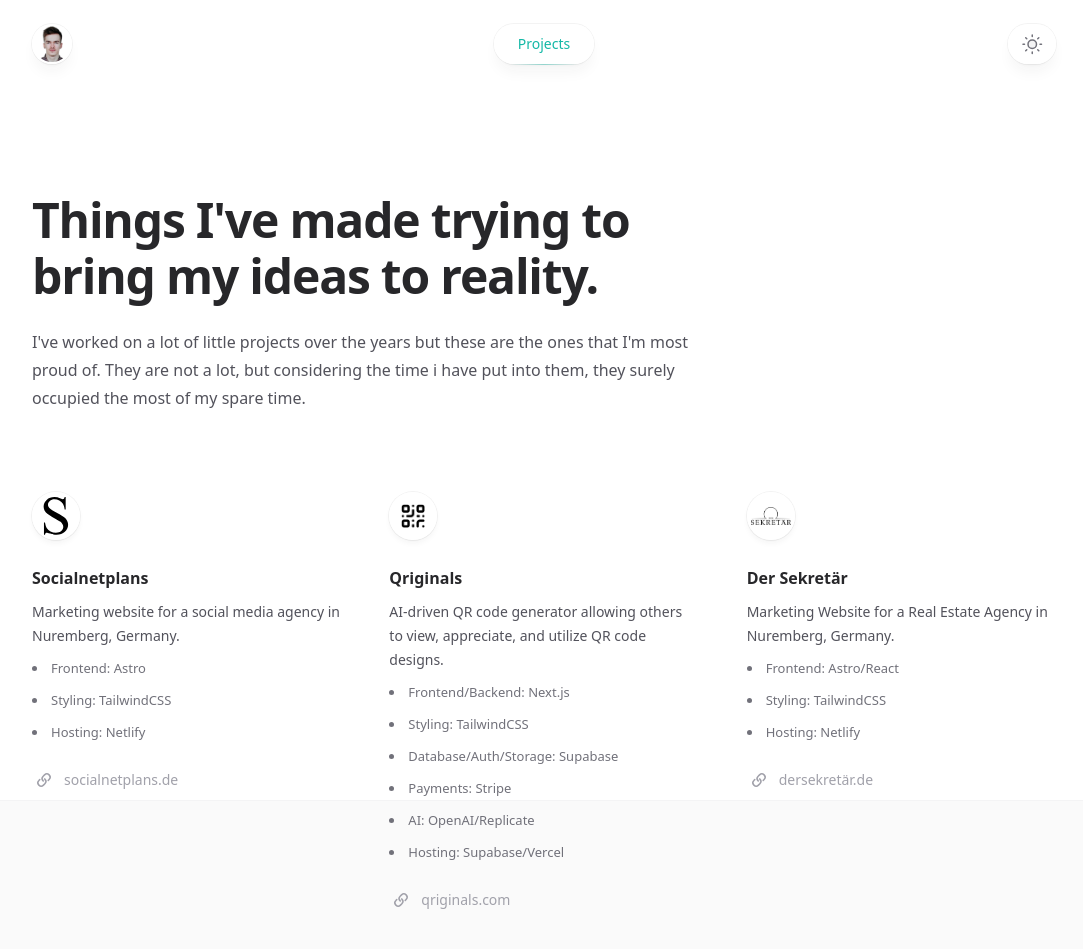
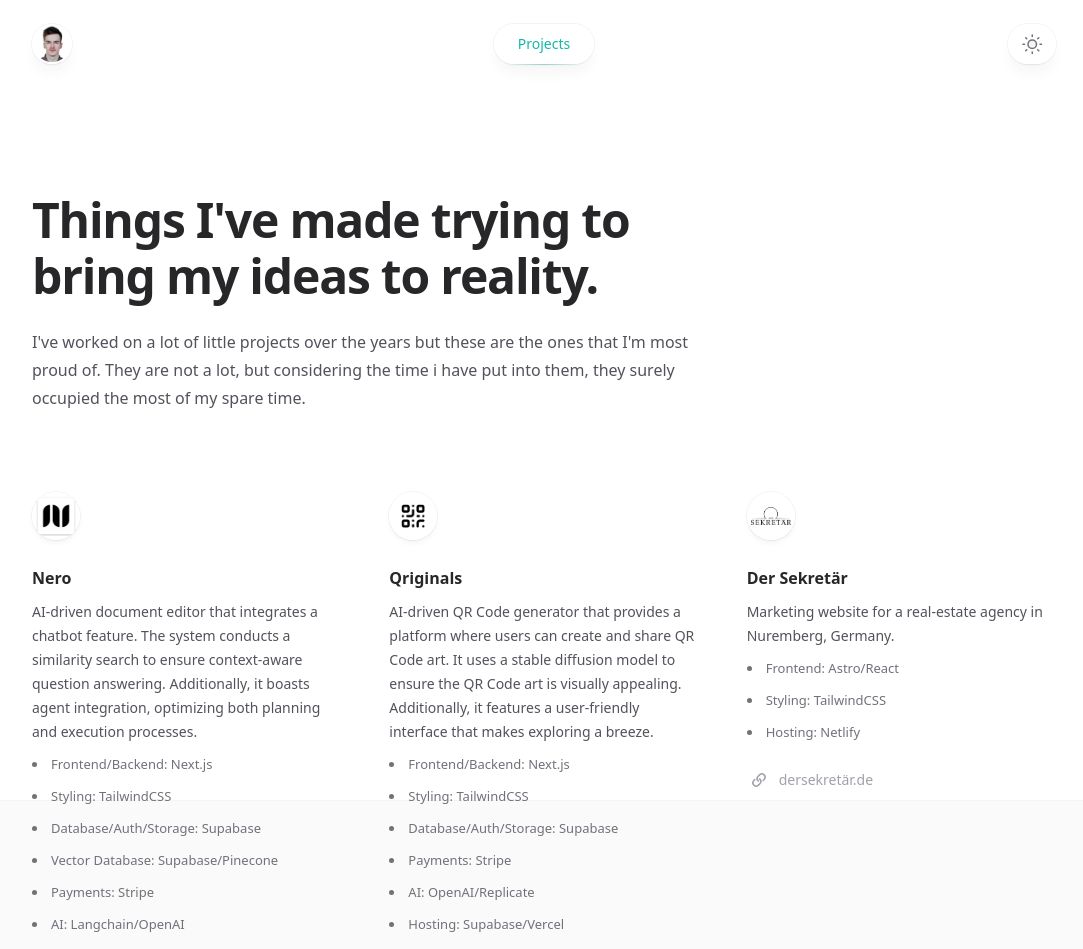
Before and after one commit to arthureberledev/portfolio, a Next.js app: page /projects in a window 1280 px wide. Shown: the top 949 px of the page, without its empty margins (96-1179 px from the left). Built offline with nearby package versions, Linux system fonts and the light colour scheme.

Commit message:
included nero as project and removed socialnetplans

```diff
--- a/pages/projects.tsx
+++ b/pages/projects.tsx
@@ -7,38 +7,78 @@
 
 import derSekretaerLogo from '@images/logos/der-sekretaer.webp';
 import lovemadepresentsLogo from '@images/logos/lovemadepresents.svg';
+import neroLogo from '@images/logos/nero.png';
 import qriginalsLogo from '@images/logos/qriginals.png';
-import socialnetplansLogo from '@images/logos/socialnetplans.svg';
 
 const projects = [
   {
-    name: 'Socialnetplans',
+    name: 'Nero',
     description:
-      'Marketing website for a social media agency in Nuremberg, Germany.',
+    'AI-driven document editor that integrates a chatbot feature. The system conducts a similarity search to ensure context-aware question answering. Additionally, it boasts agent integration, optimizing both planning and execution processes.',
     stack: [
       {
-        type: 'Frontend',
-        name: 'Astro',
+        type: 'Frontend/Backend',
+        name: 'Next.js',
       },
       {
         type: 'Styling',
         name: 'TailwindCSS',
       },
       {
+        type: 'Database/Auth/Storage',
+        name: 'Supabase',
+      },
+      {
+        type: 'Vector Database',
+        name: 'Supabase/Pinecone',
+      },
+      {
+        type: 'Payments',
+        name: 'Stripe',
+      },
+      {
+        type: 'AI',
+        name: 'Langchain/OpenAI',
+      },
+      {
         type: 'Hosting',
-        name: 'Netlify',
+        name: 'Supabase/Vercel',
       },
     ],
     link: {
-      href: 'https://socialnetplans.de/',
-      label: 'socialnetplans.de',
+      href: 'https://www.usenero.com/',
+      label: 'usenero.com',
     },
-    logo: socialnetplansLogo,
+    logo: neroLogo,
   },
+  // {
+  //   name: 'Socialnetplans',
+  //   description:
+  //     'Marketing website for a social media agency in Nuremberg, Germany.',
+  //   stack: [
+  //     {
+  //       type: 'Frontend',
+  //       name: 'Astro',
+  //     },
+  //     {
+  //       type: 'Styling',
+  //       name: 'TailwindCSS',
+  //     },
+  //     {
+  //       type: 'Hosting',
+  //       name: 'Netlify',
+  //     },
+  //   ],
+  //   link: {
+  //     href: 'https://socialnetplans.de/',
+  //     label: 'socialnetplans.de',
+  //   },
+  //   logo: socialnetplansLogo,
+  // },
   {
     name: 'Qriginals',
     description:
-      'AI-driven QR code generator allowing others to view, appreciate, and utilize QR code designs.',
+      'AI-driven QR Code generator that provides a platform where users can create and share QR Code art. It uses a stable diffusion model to ensure the QR Code art is visually appealing. Additionally, it features a user-friendly interface that makes exploring a breeze.',
     stack: [
       {
         type: 'Frontend/Backend',
@@ -71,42 +111,10 @@
     },
     logo: qriginalsLogo,
   },
-  // {
-  //   name: 'Konteria',
-  //   description:
-  //     'Software-as-a-Service where Users can generate content for social media with the help of AI.',
-  //   stack: [
-  //     {
-  //       type: 'Frontend/Backend',
-  //       name: 'Next.js',
-  //     },
-  //     {
-  //       type: 'Marketing Page',
-  //       name: 'Astro',
-  //     },
-  //     {
-  //       type: 'Styling',
-  //       name: 'TailwindCSS',
-  //     },
-  //     {
-  //       type: 'Database',
-  //       name: 'Planetscale (MySQL)',
-  //     },
-  //     {
-  //       type: 'AI',
-  //       name: 'OpenAI',
-  //     },
-  //   ],
-  //   link: {
-  //     href: 'https://www.konteria.com',
-  //     label: 'konteria.com',
-  //   },
-  //   logo: konteriaLogo,
-  // },
   {
     name: 'Der Sekretär',
     description:
-      'Marketing Website for a Real Estate Agency in Nuremberg, Germany.',
+      'Marketing website for a real-estate agency in Nuremberg, Germany.',
     stack: [
       {
         type: 'Frontend',
@@ -130,7 +138,7 @@
   {
     name: 'Lovemade Presents',
     description:
-      'E-Commerce Website for handmade products in Nuremberg, Germany. Some key features are product customizations and organization through the content management system, custom cart and coupon system, payments, auth and session management.',
+      'E-Commerce shop for handmade products in Nuremberg, Germany. Some key features are product customizations and organization through the content management system, custom cart and coupon system, payments, auth and session management.',
     stack: [
       {
         type: 'Frontend',
```
Also changed, not shown: images/logos/nero.png (added).
